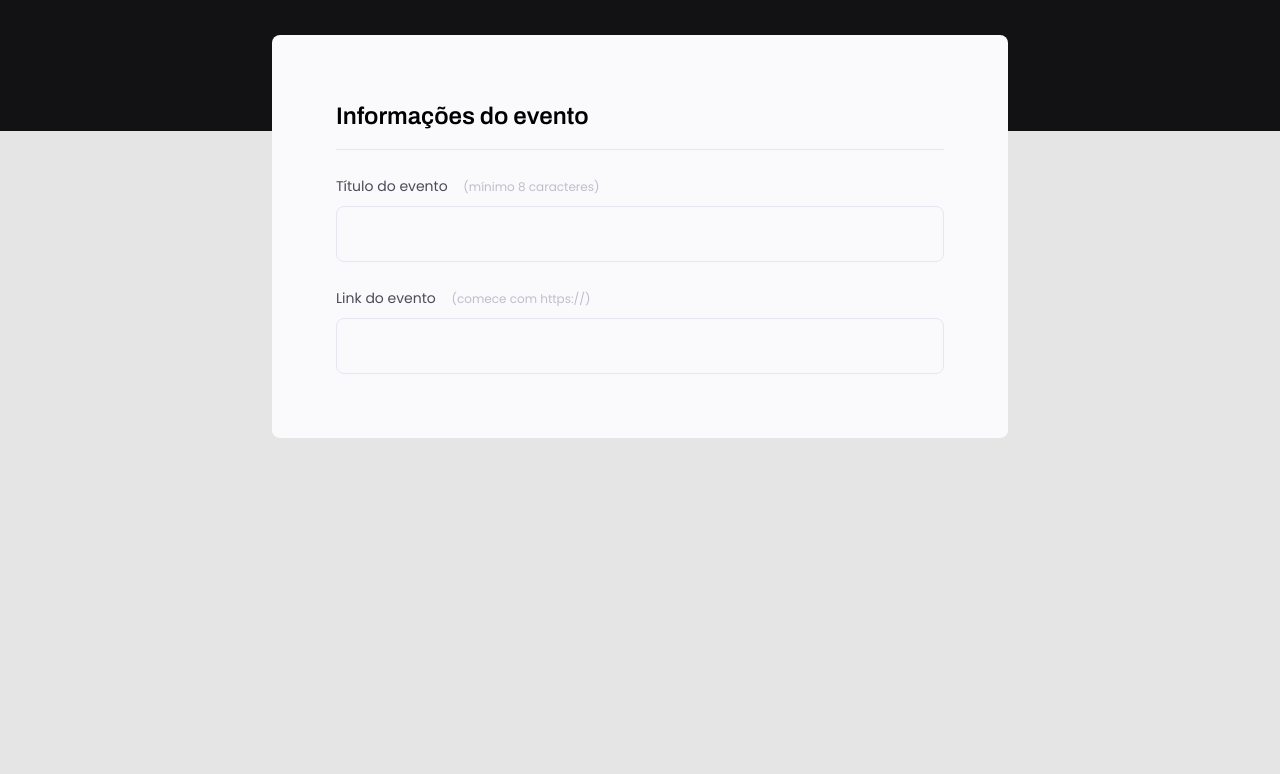
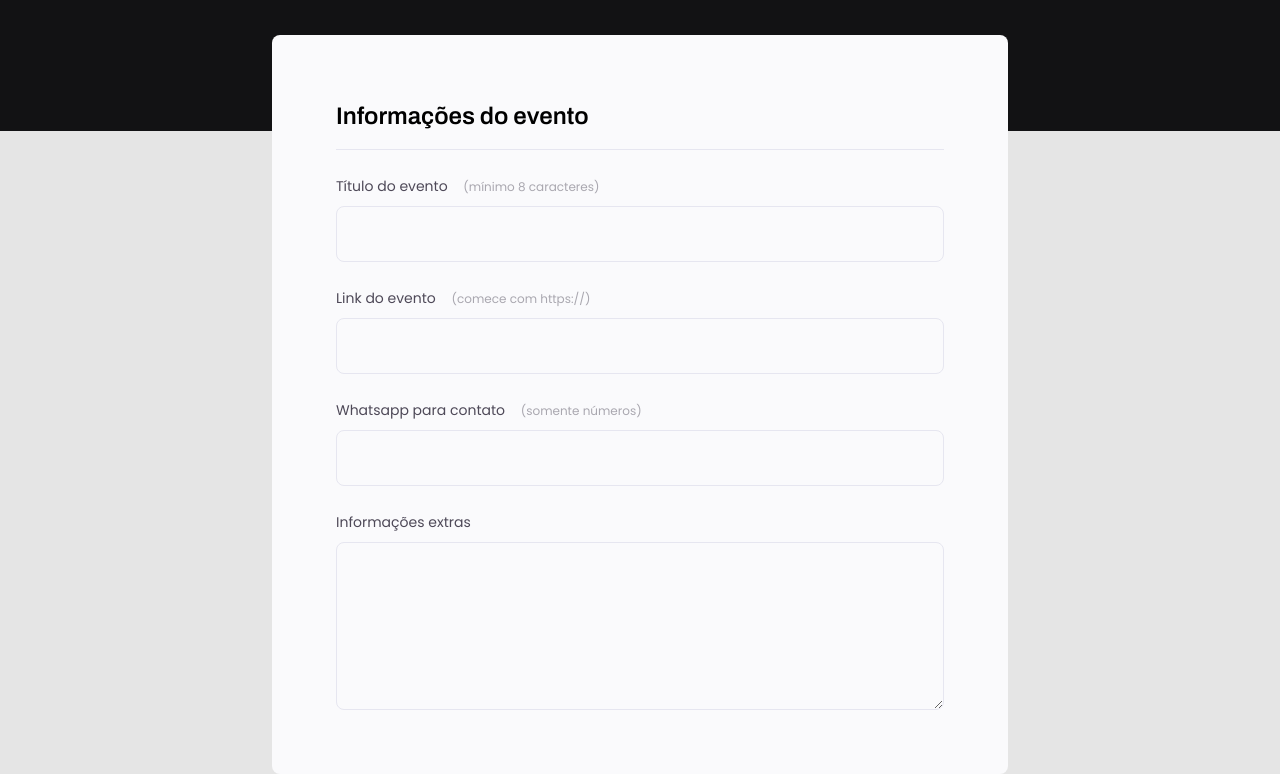
Before and after one commit to JoaoPontess/Form, a plain HTML site: page index.html in a window 1280 px wide. Shown: the part 237-1011 px from the top of the page. Before the commit the page ends 800 px from the top, so only its background shows below. Drawn offline with Linux system fonts and the light colour scheme.

Commit message:
Wall event add

```diff
--- a/index.html
+++ b/index.html
@@ -32,7 +32,17 @@
 
                 <div class="input-wrapper">
                  <label for="event-link">Link do evento <span>(comece com https://)</span></label>
-                 <input type="text" id="event-link" />
+                 <input type="url" id="event-link" />
+                </div>
+
+                <div class="input-wrapper">
+                 <label for="event-whatsapp">Whatsapp para contato <span>(somente números)</span></label>
+                 <input type="number" id="event-whatsapp" />
+                </div>
+
+                <div class="input-wrapper">
+                 <label for="event-info">Informações extras</label>
+                 <textarea id="event-info"></textarea>
                 </div>
             </div>
 
--- a/style.css
+++ b/style.css
@@ -108,10 +108,14 @@ fieldset legend {
     font-size: 12px;
     line-height: 20px;
 
-    color: #C1BCCC;
+    color: #a9a7af;
 }
 
-.input-wrapper input {
+.fieldset-wrapper label span:hover {
+    color: #6c6a71;
+}
+
+.input-wrapper input, .input-wrapper textarea {
     background: #fafafc;
 
     border: 1px solid #e6e6f0;
@@ -124,5 +128,10 @@ fieldset legend {
     font-size: 16px;
     line-height: 26px;
 
-    color: #C1BCCC;
+    color: #6c6a71;
 }
+
+.input-wrapper textarea {
+    padding: 0;
+    height: 168px;
+}
```
